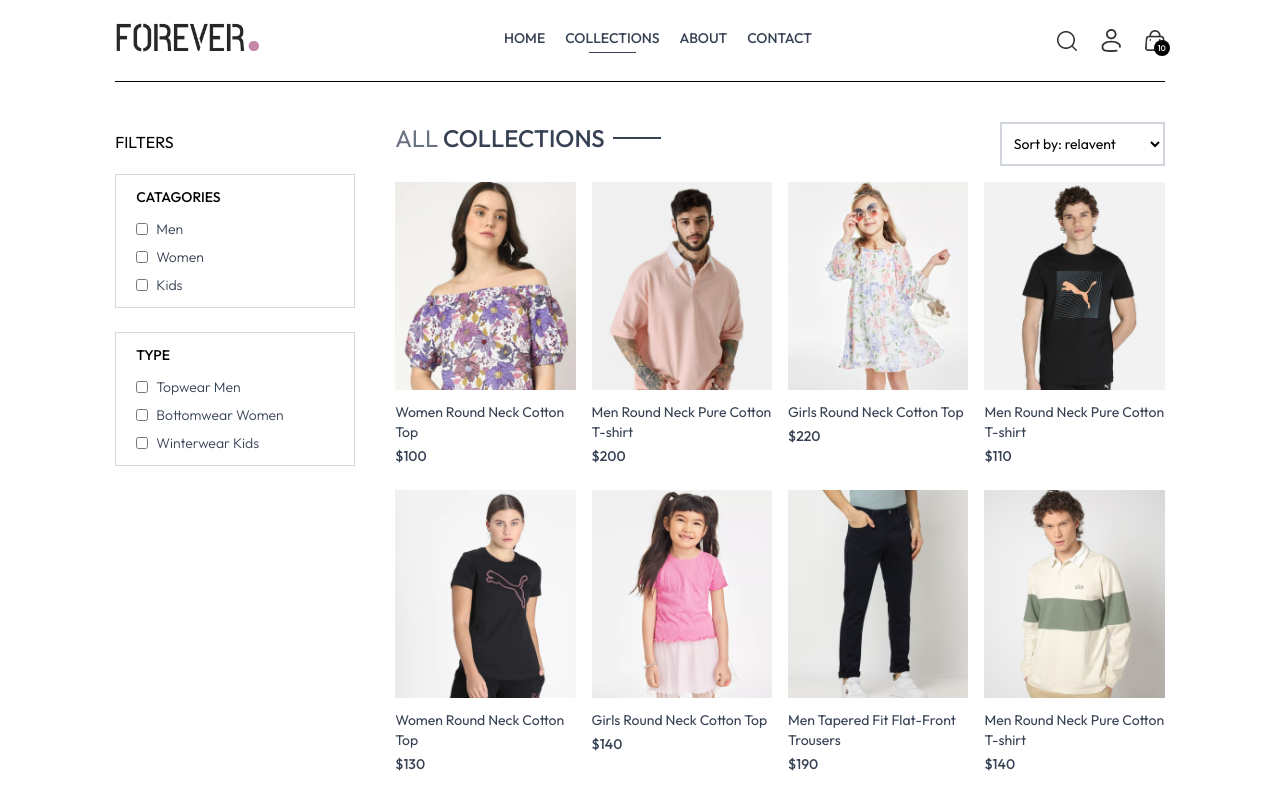
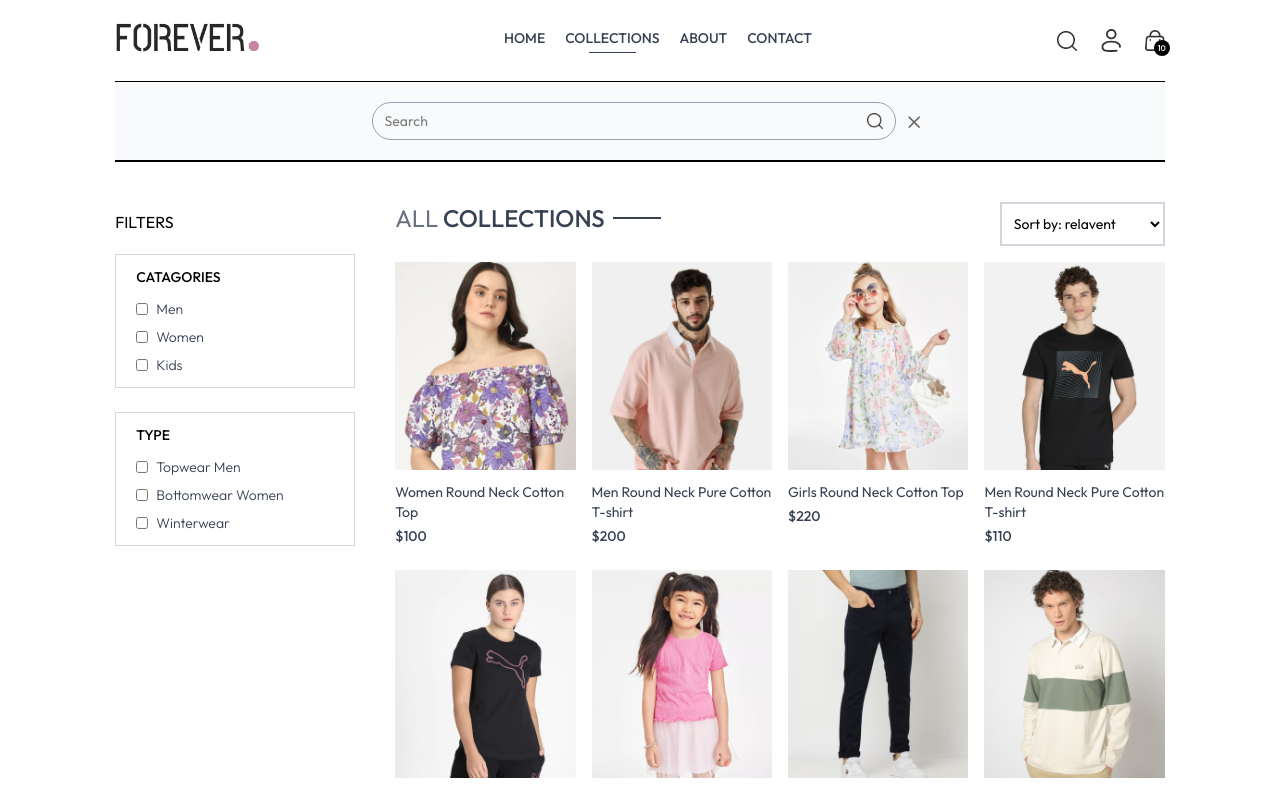
Before and after one commit to shaheedk/trendVault-client, a React (Vite) app: page /collection in a window 1280 px wide. Shown: the top 793 px of the page. Built offline with nearby package versions, Linux system fonts and the light colour scheme.

Commit message:
ongoing commit

```diff
--- a/src/App.tsx
+++ b/src/App.tsx
@@ -10,12 +10,13 @@
 import Orders from "./pages/Orders"
 import Navbar from "./components/layout/Navbar"
 import Footer from "./components/layout/Footer"
+import SearchBar from "./components/layout/SearchBar"
 
 const App = () => {
   return (
     <div className="px-4 sm:px-[5vw] md:px-[7vw] lg:px-[9vw]">
       <Navbar/>
-
+    <SearchBar/>
       <Routes>
         <Route path='/' element={<Home/>} />
         <Route path='/collection' element={<Collection/>} />
--- a/src/components/layout/Navbar.tsx
+++ b/src/components/layout/Navbar.tsx
@@ -1,9 +1,11 @@
 import { Link, NavLink } from "react-router-dom";
 import { assets } from "../../assets/assets";
-import { useState } from "react";
+import { useContext, useState } from "react";
+import { ShopContext } from "../../context/ShopContext";
 
 const Navbar = () => {
   const [visible, setVisible] = useState(false);
+  const {setShowSearch}=useContext(ShopContext)
   return (
     <div className="flex items-center justify-between py-5 font-medium">
       <Link to='/'><img src={assets.logo} className="w-36" alt="logo" /></Link>
@@ -27,6 +29,7 @@
       </ul>
       <div className="flex items-center gap-6">
         <img
+        onClick={()=>setShowSearch(true)}
           src={assets.search_icon}
           alt="search icon"
           className="w-5 cursor-pointer"
--- /dev/null
+++ b/src/components/layout/SearchBar.tsx
@@ -0,0 +1,42 @@
+import { useContext, useEffect, useState } from "react";
+import { ShopContext } from "../../context/ShopContext";
+import { assets } from "../../assets/assets";
+import { useLocation } from "react-router-dom";
+
+const SearchBar = () => {
+  const { search, setSearch, showSearch, setShowSearch } =useContext(ShopContext);
+    const [visible,setVisible]=useState(false)
+  const location = useLocation();
+useEffect(() => {
+  if (location.pathname.includes('collection') ) {
+    setVisible(true);
+  } else {
+    setVisible(false);
+  }
+}, [location]);
+
+
+  return showSearch &&visible ? (
+    <div className="border-t border-b bg-gray-50 text-center">
+      <div className="inline-flex items-center justify-center border border-gray-400 px-3 py-2 my-5 mx-3 rounded-full w-3/4 sm:w-1/2">
+        <input
+          value={search}
+          onChange={(e) => setSearch(e.target.value)}
+          type="text"
+          placeholder="Search"
+          className="flex-1 outline-none bg-inherit text-sm"
+        />
+
+        <img src={assets.search_icon} alt="" className="w-4" />
+      </div>
+      <img
+        src={assets.cross_icon}
+        alt=""
+        className="inline w-3 cursor-pointer"
+        onClick={() => setShowSearch(false)}
+      />
+    </div>
+  ) : null;
+};
+
+export default SearchBar;
--- a/src/context/ShopContext.tsx
+++ b/src/context/ShopContext.tsx
@@ -1,4 +1,4 @@
-import { createContext, type ReactNode } from "react";
+import { createContext, useState, type ReactNode } from "react";
 import { products } from "../assets/assets";
 
 
@@ -9,14 +9,21 @@
   bestseller:boolean;
 }
 
-const currency='$';
-const delivery_fee=10;
+
 
 const ShopContextProvider = (props: ShopContextProviderProps) => {
+  const currency='$';
+const delivery_fee=10;
+const [search,setSearch]=useState<string>('')
+const [showSearch,setShowSearch]=useState<boolean>(true)
   const value = {
     products,
     currency,
-    delivery_fee
+    delivery_fee,
+    search,
+    showSearch,
+    setSearch,
+    setShowSearch
   };
 
   return (
--- a/src/pages/Collection.tsx
+++ b/src/pages/Collection.tsx
@@ -7,11 +7,15 @@
 
 const Collection = () => {
   const { products } = useContext(ShopContext) as { products: Products[] };
+  const { search, showSearch } = useContext(ShopContext);
 
   const [showFilter, setShowFilter] = useState(false);
   const [filterProducts, setFilterProducts] = useState<Products[]>([]);
   const [category, setCategory] = useState<string[]>([]);
   const [subCategory, setSubCategory] = useState<string[]>([]);
+  const [sortType, setSortType] = useState<string>("relavent");
+
+  //  toggleCategory function
 
   const toggleCategory = (e: React.ChangeEvent<HTMLInputElement>) => {
     if (category.includes(e.target.value)) {
@@ -27,20 +31,53 @@
       setSubCategory((prev) => [...prev, e.target.value]);
     }
   };
-  const applyFilter=()=>{
-    let productsCopy=products.slice();
-    if(category.length>0){
-      productsCopy=productsCopy.filter(item=>category.includes(item.category))
+
+  // applyFilter function
+
+  const applyFilter = () => {
+    let productsCopy = products.slice();
+    if (category.length > 0) {
+      productsCopy = productsCopy.filter((item) =>
+        category.includes(item.category)
+      );
     }
-  }
+
+    if (subCategory.length > 0) {
+      productsCopy = productsCopy.filter((item) =>
+        subCategory.includes(item.subCategory)
+      );
+    }
+    setFilterProducts(productsCopy);
+  };
+
+  // sortProducts function
+  const sortProducts = () => {
+    let fpCopy = filterProducts.slice();
+
+    switch (sortType) {
+      case "low-high":
+        setFilterProducts(fpCopy.sort((a, b) => a.price - b.price));
+        break;
+
+      case "high-low":
+        setFilterProducts(fpCopy.sort((a, b) => b.price - a.price));
+        break;
+      default:
+        applyFilter();
+        break;
+    }
+  };
+
+  // useEffect(() => {
+  //   setFilterProducts(products);
+  // }, []);
 
   useEffect(() => {
-    setFilterProducts(products);
-  }, []);
-
+    sortProducts();
+  }, [sortType]);
   useEffect(() => {
-   applyFilter()
-  }, [category,subCategory]);
+    applyFilter();
+  }, [category, subCategory]);
   return (
     <div className="flex flex-col sm:flex-row gap-1 sm:gap-10 pt-10 border-t">
       {/* filter options  */}
@@ -103,16 +140,31 @@
           <p className="mb-3 text-sm font-medium">TYPE</p>
           <div className="flex flex-col gap-2 text-sm font-light text-gray-700">
             <p className="flex gap-2">
-              <input type="checkbox" className="w-3" value={"Topwear"} onChange={toggleSubCategory} />
+              <input
+                type="checkbox"
+                className="w-3"
+                value={"Topwear"}
+                onChange={toggleSubCategory}
+              />
               Topwear Men
             </p>
             <p className="flex gap-2">
-              <input type="checkbox" className="w-3" value={"Bottomwear"} onChange={toggleSubCategory} />{" "}
+              <input
+                type="checkbox"
+                className="w-3"
+                value={"Bottomwear"}
+                onChange={toggleSubCategory}
+              />{" "}
               Bottomwear Women
             </p>
             <p className="flex gap-2">
-              <input type="checkbox" className="w-3" value={"Winterwear"} onChange={toggleSubCategory}/>
-              Winterwear Kids
+              <input
+                type="checkbox"
+                className="w-3"
+                value={"Winterwear"}
+                onChange={toggleSubCategory}
+              />
+              Winterwear
             </p>
           </div>
         </div>
@@ -122,7 +174,10 @@
         <div className="flex justify-between text-base sm:text-2xl mb-4">
           <Title text1="ALL" text2="COLLECTIONS" />
           {/* product sort  */}
-          <select className="border-2 border-gray-300 text-sm px-2">
+          <select
+            onChange={(e) => setSortType(e.target.value)}
+            className="border-2 border-gray-300 text-sm px-2"
+          >
             <option value="relavent">Sort by: relavent</option>
             <option value="low-high">Sort: by Low to High </option>
             <option value="high-low">Sort:by High to Low</option>
```
